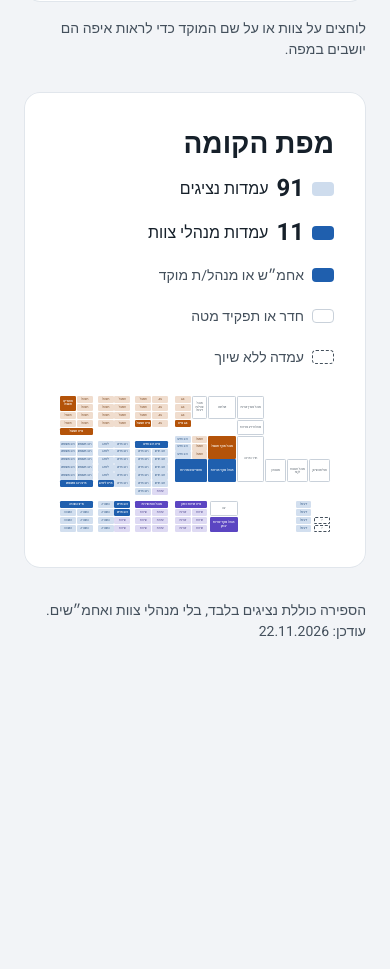
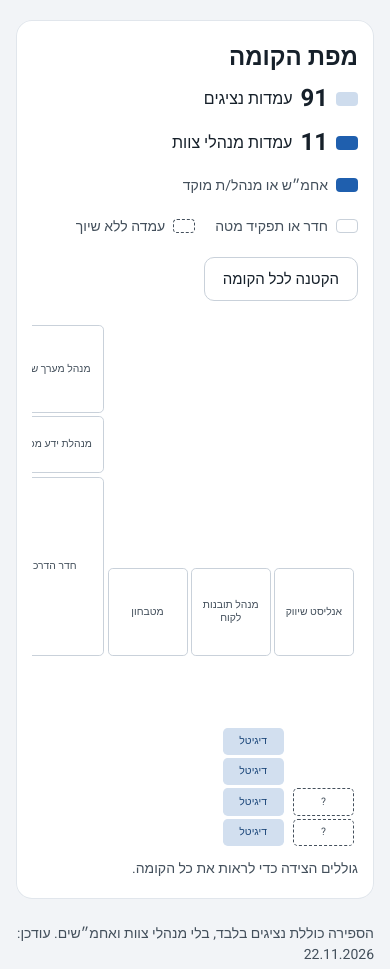
Before and after one commit to elorsh95/call-center-map, a plain HTML site: page index.html in a window 390 px wide. Shown: the part 1028-1997 px from the top of the page. Before the commit the page ends 1734 px from the top, so only its background shows below. Drawn offline with Linux system fonts and the light colour scheme; no server answers.

Commit message:
מפה קריאה בטלפון
במסכים צרים המפה מוצגת בגודל קריא, וגוללים אותה הצידה בתוך המסגרת שלה.
כפתור ״הקטנה לכל הקומה״ מציג את כל הקומה במבט אחד, ו״הגדלת המפה״ מחזיר.
בבחירת צוות או מוקד המפה נגללת אל העמדות המודגשות.
מיקום הגלילה נשמר גם בזמן עריכה, השוליים בטלפון הוקטנו,
וכפתור ביטול ההדגשה נקרא עכשיו ״ביטול ההדגשה״.

Co-Authored-By: Claude Opus 5.5 <noreply@anthropic.com>
Claude-Session: https://claude.ai/code/session_01QCymtZTDueLF6qgowjkUH2

```diff
--- a/index.html
+++ b/index.html
@@ -60,7 +60,11 @@ h2{margin:0;font-size:28px;font-weight:700}
 .editor .hint{font-size:15px;color:var(--muted);align-self:center}
 .field{display:flex;flex-direction:column;gap:6px;font-size:13px;color:var(--muted)}
 .field select,.field input{font:inherit;font-size:15px;min-height:44px;padding:0 12px;border-radius:10px;border:1px solid var(--line2);background:var(--card);color:var(--ink);min-width:170px}
-.scroll{overflow-x:auto;padding:4px}
+.scroll{overflow-x:auto;padding:4px;overscroll-behavior-x:contain}
+.mapbar,.maphint{display:none}
+.panel.narrow .mapbar{display:flex;flex-wrap:wrap;gap:10px;align-items:center}
+.panel.narrow .maphint{display:block;margin:-12px 0 0;font-size:14px;color:var(--muted)}
+@media (max-width:640px){.wrap{padding:32px 16px 48px;gap:24px}.panel{padding:20px 16px;gap:20px}.card{padding:20px}h2{font-size:24px}}
 .map{display:flex;gap:32px;width:1288px}
 .left{display:grid;grid-template-columns:repeat(3,156px);gap:28px 24px;align-content:start}
 .blk{display:grid;grid-template-columns:repeat(2,minmax(0,1fr));gap:4px;width:156px;align-content:start}
@@ -84,7 +88,7 @@ button.s{font:inherit;border:0;cursor:pointer}
 <script id="code">(function(){
 var S=JSON.parse(document.getElementById('state').textContent);
 var app=document.getElementById('app');
-var focus=null,focusKey=null,editing=false,sel=-1,snap=null,art=null,dl=null,status='',statusErr=false,busy=false;
+var overview=false,focus=null,focusKey=null,editing=false,sel=-1,snap=null,art=null,dl=null,status='',statusErr=false,busy=false;
 var FB={key:'AIzaSyDCL11bCjUS6Wo6vLdP2sVBmKDVedJG2dM',project:'call-center-map'},LAYOUT=1,remote='loading',rUpd=null,rRev=0,stale=false;
 var NAME='projects/'+FB.project+'/databases/(default)/documents',DOCS='https://firestore.googleapis.com/v1/'+NAME;
 var KINDS=[['a','נציג/ה'],['m','מנהל/ת צוות'],['h','אחמ״ש'],['c','מנהל/ת מוקד'],['r','חדר או תפקיד מטה'],['u','ללא שיוך']];
@@ -125,7 +129,7 @@ return t.center===focus.id&&lead(s.k)}
 function focusName(){var L=focus.type==='team'?S.teams:S.centers;for(var i=0;i<L.length;i++)if(L[i].id===focus.id)return L[i].name;return ''}
 function setFocus(type,id){var key=type+':'+id,on=!(focus&&focus.type===type&&focus.id===id);focus=on?{type:type,id:id}:null;focusKey=key;render();
 var b=document.querySelector('[data-f="'+key+'"]');if(b)b.focus({preventScroll:true});
-if(on){var sc=document.querySelector('.scroll');if(sc){var r=sc.getBoundingClientRect();if(r.top>window.innerHeight-120||r.bottom<80)document.querySelector('.panel').scrollIntoView({behavior:'smooth',block:'start'})}}}
+if(on){toFocus(true);var sc=document.querySelector('.scroll');if(sc){var r=sc.getBoundingClientRect();if(r.top>window.innerHeight-120||r.bottom<80)document.querySelector('.panel').scrollIntoView({behavior:'smooth',block:'start'})}}}
 function toggle(tag,cls,key,pressed,fn){var e=el(editing?'span':tag,cls);if(!editing){e.type='button';e.setAttribute('aria-pressed',pressed?'true':'false');e.setAttribute('data-f',key);e.onclick=fn}return e}
 function renderCards(){
 var c=counts(),wrap=el('section','cards');
@@ -148,7 +152,7 @@ kind.onchange=function(){s.k=kind.value;if(lead(s.k)&&!s.t)s.t=S.teams[0].id;if(
 var tm=el('select');S.teams.forEach(function(t){var o=el('option','',t.name);o.value=t.id;if(t.id===s.t)o.selected=true;tm.appendChild(o)});
 tm.disabled=!lead(s.k);tm.onchange=function(){s.t=tm.value;render()};
 var tx=el('input');tx.type='text';tx.maxLength=40;tx.value=s.x||'';tx.placeholder=s.k==='a'?'שם הנציג/ה':'שם התפקיד';tx.disabled=s.k==='u';
-tx.oninput=function(){s.x=tx.value.trim();var old=document.querySelector('.scroll');old.parentNode.replaceChild(renderMap(),old);fit()};
+tx.oninput=function(){s.x=tx.value.trim();var old=document.querySelector('.scroll'),k=old.scrollLeft;old.parentNode.replaceChild(renderMap(),old);fit();document.querySelector('.scroll').scrollLeft=k};
 var done=el('button','btn','סיום');done.type='button';done.onclick=function(){sel=-1;render()};
 box.appendChild(field('סוג',kind));box.appendChild(field('צוות',tm));box.appendChild(field('טקסט בעמדה (לא חובה)',tx));box.appendChild(done);
 return box}
@@ -172,6 +176,7 @@ if(dl||!window.claude)bar.appendChild(btn('הורדה כקובץ HTML',false,dow
 if(status)bar.appendChild(el('span','status'+(statusErr?' err':''),status));
 return bar}
 function render(){
+var osc=document.querySelector('.scroll'),keep=osc?osc.scrollLeft:null;
 app.textContent='';
 var wrap=el('div','wrap'),head=el('header','head'),hl=el('div');
 hl.appendChild(el('div','eyebrow','מיפוי מוקד'));
@@ -187,13 +192,24 @@ var lg=el('div','legend');
 var nk={};S.slots.forEach(function(s){nk[s.k]=(nk[s.k]||0)+1});
 [['עמדות נציגים','background:color-mix(in srgb,var(--accent) 22%,var(--card))',nk.a||0],['עמדות מנהלי צוות','background:var(--accent)',nk.m||0],['אחמ״ש או מנהל/ת מוקד','background:var(--accent)'],['חדר או תפקיד מטה','border:1px solid var(--line2)'],['עמדה ללא שיוך','border:1px dashed var(--muted)']].forEach(function(x){var sp=el('span',x.length>2?'cnt':''),i=el('i');i.style.cssText=x[1];i.setAttribute('aria-hidden','true');sp.appendChild(i);if(x.length>2)sp.appendChild(el('b','',String(x[2])));sp.appendChild(document.createTextNode(x[0]));lg.appendChild(sp)});
 top.appendChild(lg);panel.appendChild(top);
-if(focus&&!editing){var fb=el('div','focus');fb.appendChild(el('span','','מודגש במפה: '));fb.lastChild.appendChild(el('b','',focusName()));fb.appendChild(btn('הצגת כל המפה',false,function(){focus=null;render()}));panel.appendChild(fb)}
+if(focus&&!editing){var fb=el('div','focus');fb.appendChild(el('span','','מודגש במפה: '));fb.lastChild.appendChild(el('b','',focusName()));fb.appendChild(btn('ביטול ההדגשה',false,function(){focus=null;render()}));panel.appendChild(fb)}
 if(editing)panel.appendChild(renderEditor());
-panel.appendChild(renderMap());wrap.appendChild(panel);
+var mb=el('div','mapbar');mb.appendChild(btn(overview?'הגדלת המפה':'הקטנה לכל הקומה',false,function(){overview=!overview;render();var s=document.querySelector('.scroll');if(s)s.scrollLeft=0;if(focus)toFocus(false)}));panel.appendChild(mb);
+panel.appendChild(renderMap());
+panel.appendChild(el('p','maphint',overview?'זו תצוגה מוקטנת של כל הקומה. ״הגדלת המפה״ מחזירה לגודל קריא.':'גוללים הצידה כדי לראות את כל הקומה.'));
+wrap.appendChild(panel);
 var upd=S.updated?new Date(S.updated+'T12:00:00').toLocaleDateString('he-IL'):'טרם עודכן';
 wrap.appendChild(el('footer','foot','הספירה כוללת נציגים בלבד, בלי מנהלי צוות ואחמ״שים. עודכן: '+upd));
-app.appendChild(wrap);document.title=S.title;fit()}
-function fit(){var sc=document.querySelector('.scroll');if(!sc)return;var w=sc.clientWidth-8;if(w>0)sc.firstChild.style.zoom=String(Math.min(1.6,w/1288))}
+app.appendChild(wrap);document.title=S.title;fit();
+if(keep!=null){var nsc=document.querySelector('.scroll');if(nsc)nsc.scrollLeft=keep}}
+function fit(){var sc=document.querySelector('.scroll');if(!sc)return;var w=sc.clientWidth-8;if(w<=0)return;
+var z=Math.min(1.6,w/1288),narrow=z<0.8,p=document.querySelector('.panel');if(p)p.classList.toggle('narrow',narrow);
+sc.firstChild.style.zoom=String(narrow&&!overview?0.8:z)}
+function toFocus(smooth){var sc=document.querySelector('.scroll');if(!sc||sc.scrollWidth<=sc.clientWidth+2)return;
+var hs=sc.querySelectorAll('.s:not(.dim)');if(!hs.length)return;var lo=Infinity,hi=-Infinity;
+for(var i=0;i<hs.length;i++){var r=hs[i].getBoundingClientRect();lo=Math.min(lo,r.left);hi=Math.max(hi,r.right)}
+var sr=sc.getBoundingClientRect(),d=hi-lo<=sr.width?(lo+hi)/2-(sr.left+sr.right)/2:hi-sr.right+16;
+sc.scrollBy({left:d,behavior:smooth?'smooth':'auto'})}
 function escHtml(t){return t.replace(/&/g,'&amp;').replace(/</g,'&lt;').replace(/>/g,'&gt;')}
 function buildDoc(){
 var css=document.getElementById('css').textContent,code=document.getElementById('code').textContent;
```
